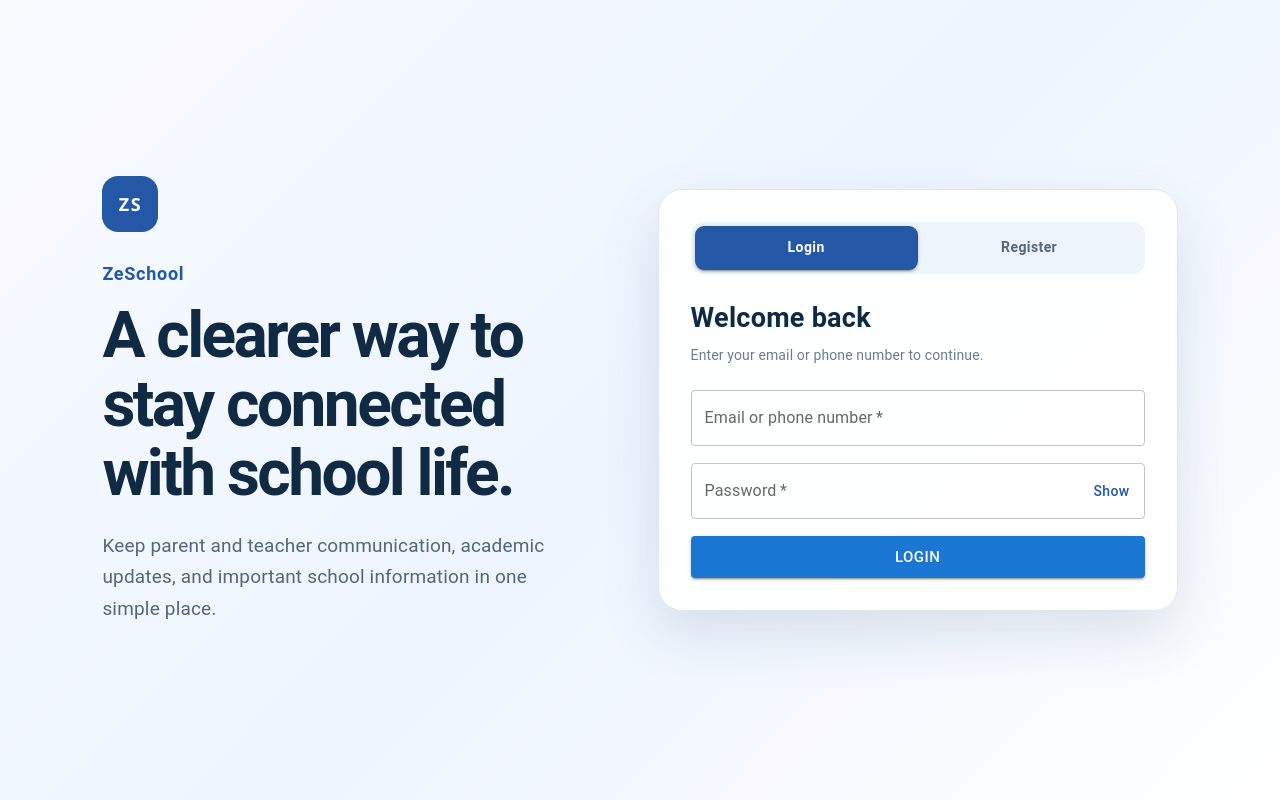
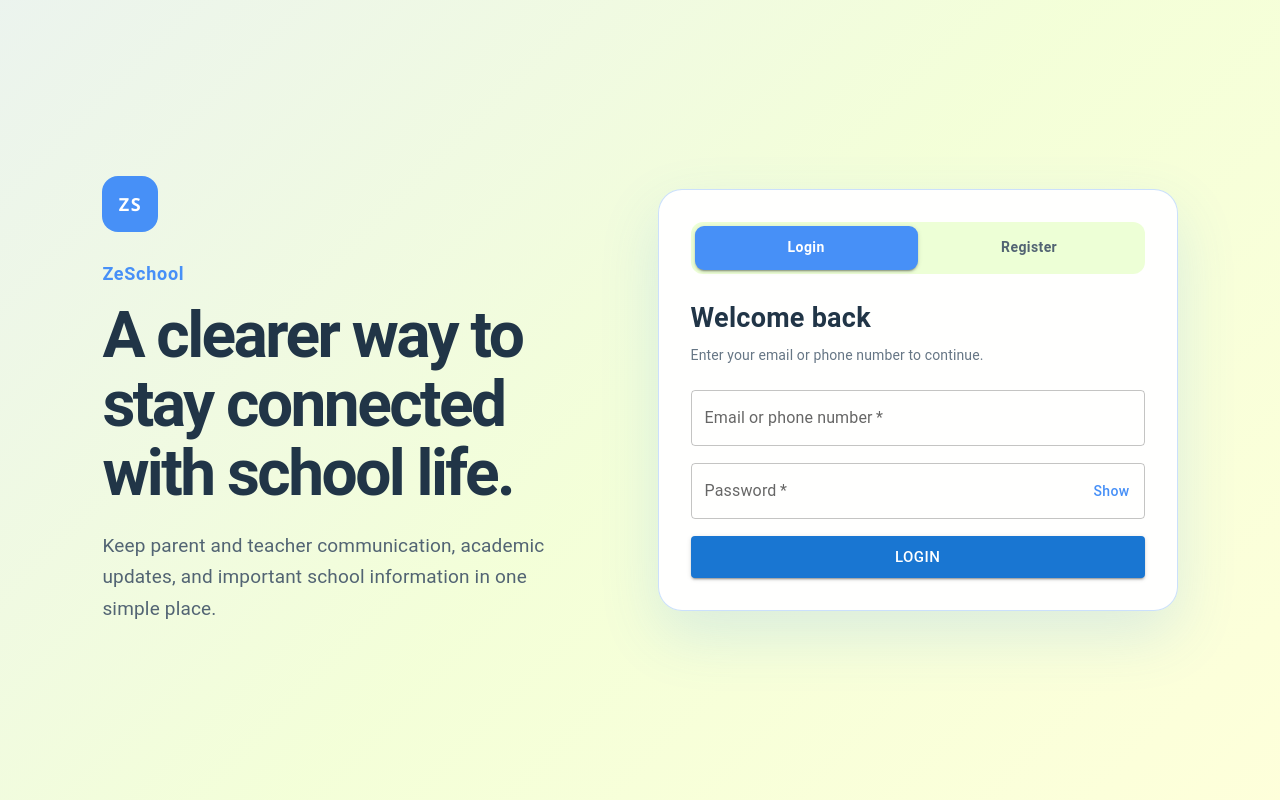
Before and after one commit to Aws1811/ZeSchool, a React (Vite) app in the folder client/: page /login in a window 1280 px wide. Built offline with nearby package versions, Linux system fonts and the light colour scheme.

Commit message:
styling  for landing page

```diff
--- a/client/src/App.module.css
+++ b/client/src/App.module.css
@@ -6,7 +6,7 @@
     align-items: center;
     padding: 56px 8vw;
     box-sizing: border-box;
-    background: linear-gradient(135deg, #f8fbff 0%, #eef5ff 52%, #ffffff 100%);
+    background: linear-gradient(135deg, rgba(71, 144, 247, 0.10) 0%, rgba(179, 253, 90, 0.14) 52%, rgba(253, 255, 84, 0.12) 100%);
 }
 
 .introduction {
@@ -21,7 +21,7 @@
     margin-bottom: 28px;
     border-radius: 16px;
     color: #ffffff;
-    background: #2457a6;
+    background: #4790f7;
     font-size: 18px;
     font-weight: 700;
     letter-spacing: 0.08em;
@@ -29,7 +29,7 @@
 
 .eyebrow {
     margin-bottom: 14px !important;
-    color: #2457a6;
+    color: #4790f7;
     font-size: 18px !important;
     font-weight: 700 !important;
     letter-spacing: 0.04em !important;
@@ -37,7 +37,7 @@
 
 .title {
     margin-bottom: 22px !important;
-    color: #102a43;
+    color: #213547;
     font-size: clamp(42px, 5vw, 68px) !important;
     font-weight: 700 !important;
     line-height: 1.08 !important;
@@ -46,17 +46,17 @@
 
 .description {
     max-width: 480px;
-    color: #526779;
+    color: #526473;
     font-size: 19px !important;
     line-height: 1.65 !important;
 }
 
 .authCard {
     width: 100%;
-    border: 1px solid #dce7f2;
+    border: 1px solid rgba(71, 144, 247, 0.28);
     border-radius: 24px !important;
     background: rgba(255, 255, 255, 0.96) !important;
-    box-shadow: 0 24px 60px rgba(34, 69, 107, 0.14) !important;
+    box-shadow: 0 24px 60px rgba(71, 144, 247, 0.16) !important;
 }
 
 .cardContent {
@@ -71,7 +71,7 @@
     grid-template-columns: 1fr 1fr;
     padding: 4px;
     border-radius: 12px;
-    background: #eef4fb;
+    background: rgba(179, 253, 90, 0.24);
 }
 
 .switchButton,
@@ -83,11 +83,11 @@
 }
 
 .switchButton {
-    color: #526779 !important;
+    color: #526473 !important;
 }
 
 .activeButton {
-    background: #2457a6 !important;
+    background: #4790f7 !important;
 }
 
 .form {
@@ -98,13 +98,13 @@
 
 .formTitle {
     margin-bottom: 7px !important;
-    color: #102a43;
+    color: #213547;
     font-size: 27px !important;
     font-weight: 700 !important;
 }
 
 .formDescription {
-    color: #6b7c8f;
+    color: #667685;
     font-size: 14px !important;
     line-height: 1.5 !important;
 }
@@ -129,24 +129,24 @@
     position: absolute !important;
     right: 7px;
     min-width: 48px !important;
-    color: #2457a6 !important;
+    color: #4790f7 !important;
     text-transform: none !important;
 }
 
 .remember {
     width: fit-content;
     margin: -8px 0 0 !important;
-    color: #526779;
+    color: #526473;
 }
 
 .forgotButton {
     align-self: center;
-    color: #2457a6 !important;
+    color: #4790f7 !important;
     text-transform: none !important;
 }
 
 .futureNote {
-    color: #7b8b9b;
+    color: #788794;
     font-size: 12px !important;
     line-height: 1.5 !important;
     text-align: center;
@@ -159,14 +159,14 @@
 
 .childCard {
     padding: 16px;
-    border: 1px solid #dce7f2;
+    border: 1px solid rgba(71, 144, 247, 0.28);
     border-radius: 14px;
-    background: #f8fbff;
+    background: rgba(253, 255, 84, 0.10);
 }
 
 .childTitle {
     margin-bottom: 8px !important;
-    color: #102a43;
+    color: #213547;
     font-weight: 700 !important;
 }
 
@@ -216,16 +216,16 @@
     display: grid;
     place-items: center;
     padding: 48px 24px;
-    background: linear-gradient(135deg, #f8fbff 0%, #eef5ff 52%, #ffffff 100%);
+    background: linear-gradient(135deg, rgba(71, 144, 247, 0.10) 0%, rgba(179, 253, 90, 0.14) 52%, rgba(253, 255, 84, 0.12) 100%);
 }
 
 .landingContent {
     width: min(100%, 720px);
     padding: 64px;
-    border: 1px solid #dce7f2;
+    border: 1px solid rgba(71, 144, 247, 0.28);
     border-radius: 28px;
     background: rgba(255, 255, 255, 0.96);
-    box-shadow: 0 24px 60px rgba(34, 69, 107, 0.14);
+    box-shadow: 0 24px 60px rgba(71, 144, 247, 0.16);
     text-align: center;
 }
 
@@ -235,7 +235,7 @@
 
 .landingTitle {
     margin-bottom: 22px !important;
-    color: #102a43;
+    color: #213547;
     font-size: clamp(42px, 6vw, 72px) !important;
     font-weight: 700 !important;
     line-height: 1.08 !important;
@@ -245,7 +245,7 @@
 .landingDescription {
     max-width: 540px;
     margin: 0 auto 32px !important;
-    color: #526779;
+    color: #526473;
     font-size: 18px !important;
     line-height: 1.65 !important;
 }
@@ -288,7 +288,7 @@
 }
 
 .childSetupLabel {
-    color: #526779;
+    color: #526473;
     font-size: 14px !important;
     font-weight: 600 !important;
 }
@@ -383,13 +383,13 @@
 
 .childNameField .MuiInputBase-input {
     padding: 2px 0;
-    color: #102a43;
+    color: #213547;
     font-size: 16px;
     font-weight: 700;
 }
 
 .childCardHeader .MuiButton-root:disabled {
-    color: #aeb9c4;
+    color: #a7b2ba;
 }
 
 
--- a/client/src/index.css
+++ b/client/src/index.css
@@ -4,8 +4,8 @@
 
 :root {
     font-family: "Segoe UI", Roboto, Arial, sans-serif;
-    color: #102a43;
-    background: #f8fbff;
+    color: #213547;
+    background: rgba(253, 255, 84, 0.10);
     font-synthesis: none;
     text-rendering: optimizeLegibility;
     -webkit-font-smoothing: antialiased;
@@ -24,3 +24,36 @@ textarea,
 select {
     font: inherit;
 }
+
+
+.MuiButton-containedPrimary {
+    background-color: #4790f7 !important;
+}
+
+.MuiButton-containedPrimary:hover {
+    background-color: #4790f7 !important;
+}
+
+.MuiButton-outlinedPrimary,
+.MuiButton-textPrimary {
+    color: #4790f7 !important;
+    border-color: #4790f7 !important;
+}
+
+.MuiRadio-root.Mui-checked {
+    color: #73e263 !important;
+}
+
+.MuiFormLabel-root.Mui-focused,
+.MuiInputLabel-root.Mui-focused {
+    color: #4790f7 !important;
+}
+
+.MuiOutlinedInput-root.Mui-focused .MuiOutlinedInput-notchedOutline {
+    border-color: #4790f7 !important;
+}
+
+::selection {
+    background: #fdff54;
+    color: #213547;
+}
```
Also changed, not shown: 2 other files (tests, documents, lock files or other folders).
